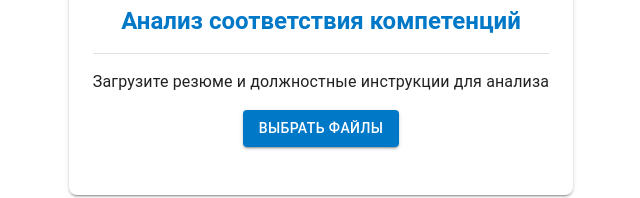
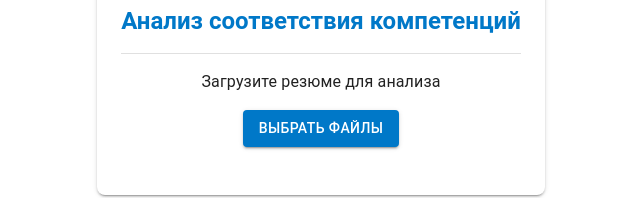
Before and after one commit to alex0ange1/AI-HR-analytics, a React (Vite) app in the folder frontend/react_app/: page / in a window 1280 px wide. Shown: the part 334-532 px from the top of the page, without its empty margins (319-959 px from the left). Built offline with nearby package versions, Linux system fonts and the light colour scheme; sample sign-in values are in the browser's storage; the HTML template or start-up script is replaced by a standard one.

Commit message:
исправлены мелкие ошибки

```diff
--- a/frontend/react_app/src/components/FileUpload.jsx
+++ b/frontend/react_app/src/components/FileUpload.jsx
@@ -124,7 +124,7 @@ const FileUpload = () => {
 
           <Box mb={3}>
             <Typography variant="body1" sx={{ mb: 2 }}>
-              Загрузите резюме и должностные инструкции для анализа
+              Загрузите резюме для анализа
             </Typography>
 
             <Box mb={2}>
```
